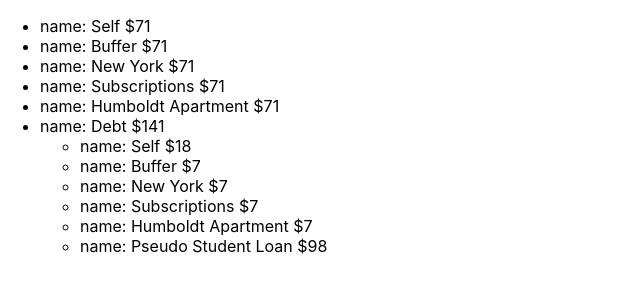
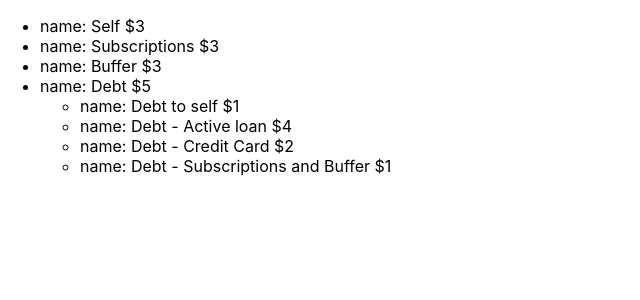
Before and after one commit to Ant3ney/Anthonys_Finance_App, a React (Create React App) app: page / in a window 1280 px wide. Shown: the top 300 px of the page, without its empty margins (0-640 px from the left). Built offline with nearby package versions, Linux system fonts and the light colour scheme.

Commit message:
Add small change

```diff
--- a/src/components/IncomePartition/PartitionTree.tsx
+++ b/src/components/IncomePartition/PartitionTree.tsx
@@ -1,7 +1,7 @@
 import build3DHierarchy from "./build3DHierarchy";
-import { summer2023 } from "./partitionTrees";
+import humboldt_fall_2023 from "./partitionTrees/humboldt_fall_2023";
 
-const HARD_INCOME = 704;
+const HARD_INCOME = 24;
 
 function PartitionTree({ income, twoDHierarchy }: any) {
   const deepCopy2DHierarchy = JSON.parse(JSON.stringify(twoDHierarchy));
@@ -15,7 +15,7 @@ function PartitionTree({ income, twoDHierarchy }: any) {
 }
 
 export function TestHierarchy({}) {
-  const twoDHierarchy = summer2023;
+  const twoDHierarchy = humboldt_fall_2023;
   let new2DHier = JSON.parse(JSON.stringify(twoDHierarchy));
   let hier = build3DHierarchy(new2DHier);
   const income: number = HARD_INCOME;
--- /dev/null
+++ b/src/components/IncomePartition/partitionTrees/humboldt_fall_2023.ts
@@ -0,0 +1,67 @@
+export default [
+  {
+    id: "0.9464129792910199",
+    parentID: null,
+    children: null,
+    percentage: "10",
+    amount: "",
+    name: "Buffer",
+  },
+  {
+    id: "0.15418304851185982",
+    parentID: null,
+    children: null,
+    percentage: "10",
+    amount: "",
+    name: "Subscriptions",
+  },
+  {
+    id: "0.6580904742071514",
+    parentID: null,
+    children: null,
+    percentage: "10",
+    amount: "",
+    name: "Self",
+  },
+  {
+    id: "0.8284784560816267",
+    parentID: null,
+    children: [
+      {
+        id: "0.6780912334948321",
+        parentID: "0.8284784560816267",
+        children: null,
+        percentage: "",
+        amount: "75",
+        name: "Debt to self",
+      },
+      {
+        id: "0.07895224434880621",
+        parentID: "0.8284784560816267",
+        children: null,
+        percentage: "",
+        amount: "530",
+        name: "Debt - Active loan",
+      },
+      {
+        id: "0.6175240463181191",
+        parentID: "0.8284784560816267",
+        children: null,
+        percentage: "",
+        amount: "205",
+        name: "Debt - Credit Card",
+      },
+      {
+        id: "0.07895224934882621",
+        parentID: "0.8284784560816267",
+        children: null,
+        percentage: "",
+        amount: "58",
+        name: "Debt - Subscriptions and Buffer",
+      },
+    ],
+    percentage: "20",
+    amount: "",
+    name: "Debt",
+  },
+];
```
Also changed, not shown: 1 other file (tests, documents, lock files or other folders).
